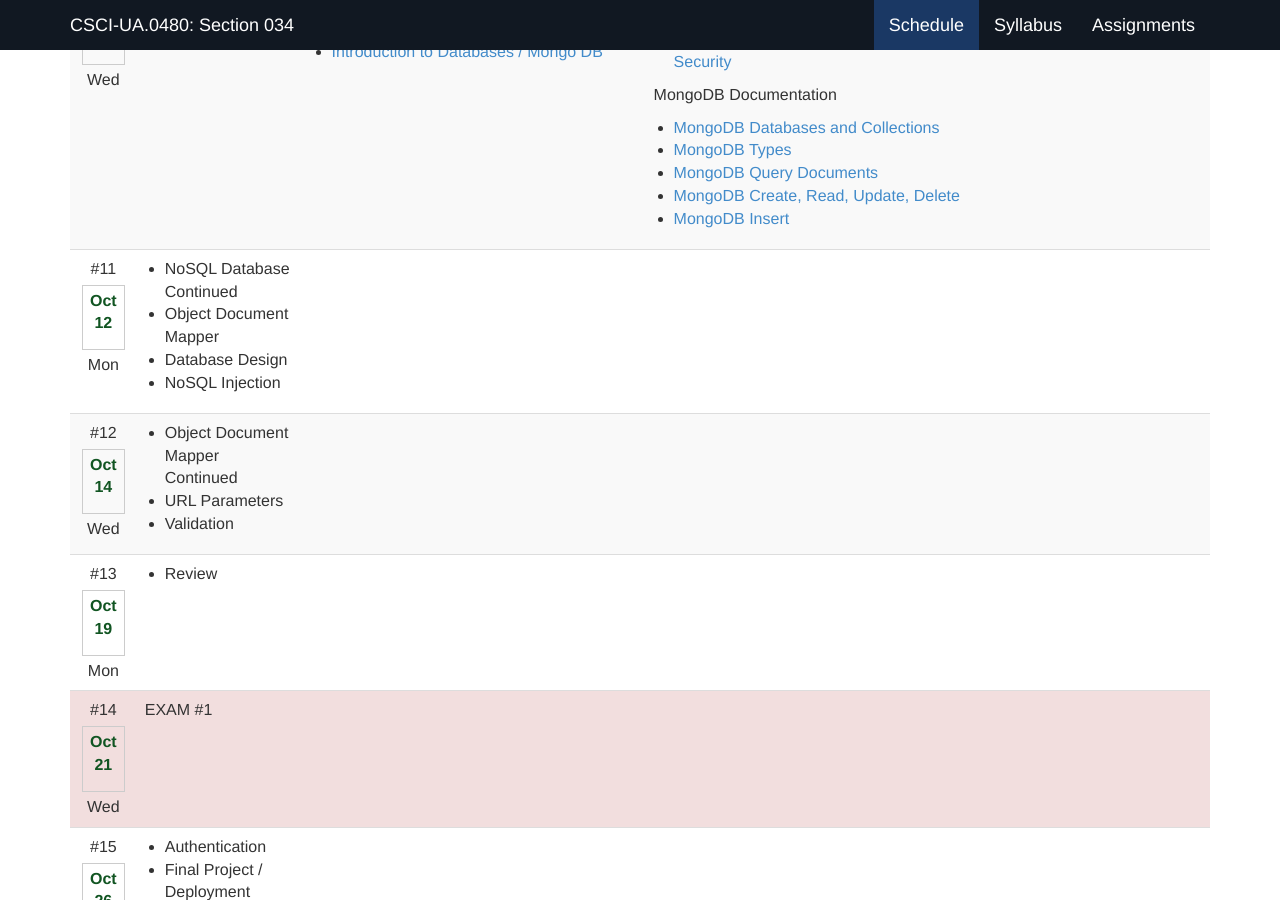
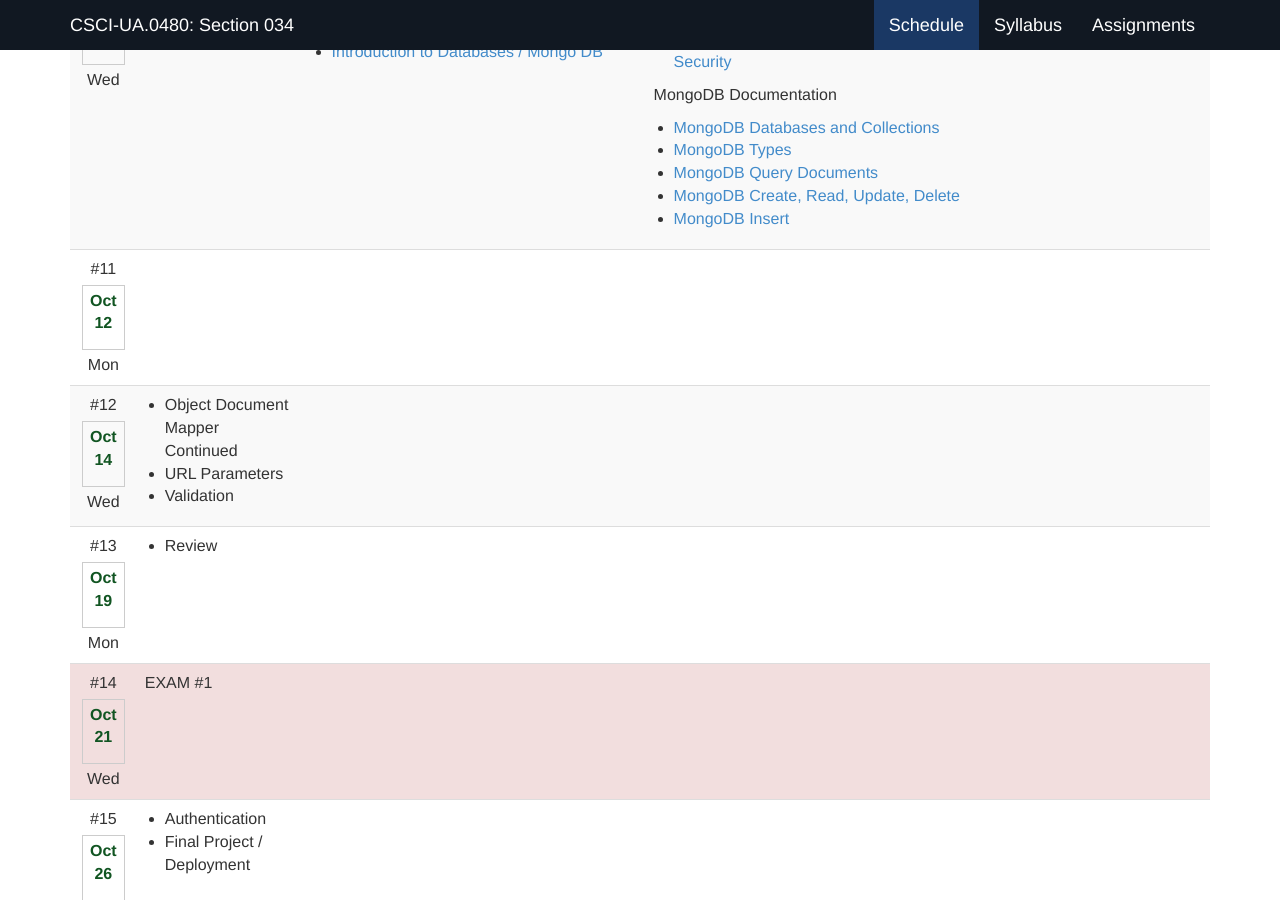
Before and after one commit to foureyes/csci-ua.0480-fall2020-034, a Jekyll site: the page built from index.markdown, in a window 1280 px wide and 900 px high, scrolled down 4290 px. Built offline with Jekyll 4.4.1, drawn with Linux system fonts in a browser that asks for light colours; a script that is not in the unit is left out.

```diff
--- a/_data/ait-schedule.csv
+++ b/_data/ait-schedule.csv
@@ -311,10 +311,7 @@ MongoDB Documentation
 __Due Monday 10/14 at 11pm__
 
 * [Homework #4](homework/04.html)",
-y,,11,Oct-12,Mon,"* NoSQL Database Continued
-* Object Document Mapper
-* Database Design
-* NoSQL Injection","* [More Mongoose](slides/12/mongoose.html)
+y,,11,Oct-12,Mon,,"* [More Mongoose](slides/12/mongoose.html)
 * NoSQL Injection Example
 
 __Midterm Practice__
@@ -346,12 +343,11 @@ MongoDB Documentation
 * [MongoDB Modeling Relationships / Examples](https://docs.mongodb.com/v3.2/applications/data-models-relationships/)
 * [Mongoose Embedded Documents - Sub Docs](http://mongoosejs.com/docs/subdocs.html)
 * [Mongoose Document References - Mongoose Population](http://mongoosejs.com/docs/populate.html)
-* [MDN TLS](https://developer.mozilla.org/en-US/docs/Web/Security/Transport_Layer_Security)","__Due Monday 10/19 at 11pm__
+* [MDN TLS](https://developer.mozilla.org/en-US/docs/Web/Security/Transport_Layer_Security)","<!--
+__Due Monday 10/19 at 11pm__
 
 * [Homework #5](homework/05.html)
 
-
-<!--
 
  __Due Wednesday 10/16 at 11pm__
 
--- a/index.markdown
+++ b/index.markdown
@@ -2,7 +2,6 @@
 layout: default
 nav-state: index
 ---
-
 
 
 <!--
```
